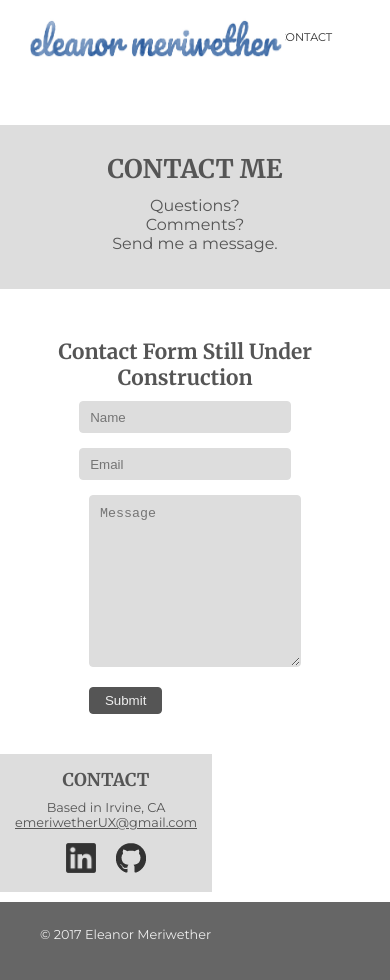
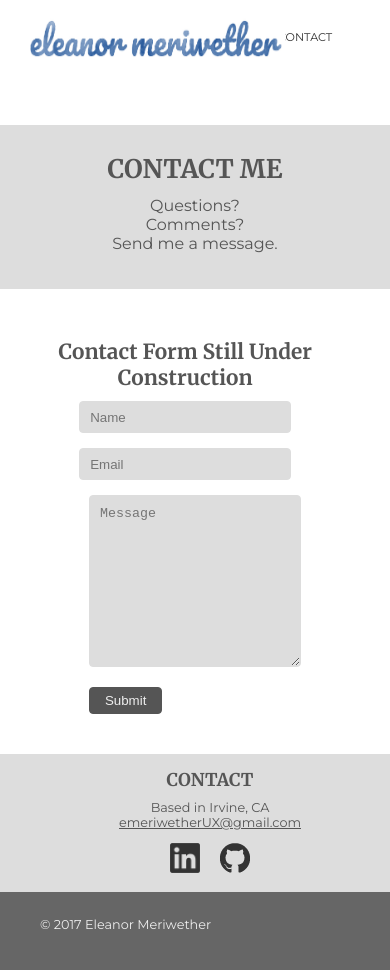
Before and after one commit to emeriwether/emeriwether.github.io, a Jekyll site: the page built from contact.html, in a window 390 px wide. Built offline with Jekyll 4.4.1, drawn with Linux system fonts in a browser that asks for light colours; nearby versions of some CDN libraries.

Commit message:
ct prev commit

```diff
--- a/css/styles.css
+++ b/css/styles.css
@@ -216,9 +216,9 @@ MEDIA QUERIES
 
 @media screen and (max-width: 650px) {
     /*Contact*/
-    section.contactInfo { margin-bottom: 0; margin-top: 40px; }
+    section.contactInfo { margin-bottom: 0; margin-top: 40px; padding-bottom: 0; }
     section.contactInfo #form {margin-left: 15%; margin-bottom: 40px; }
-    section.contactInfo #info { display: block;  }
+    section.contactInfo #info { display: block; width: 100%; }
 }
 
 @media screen and (max-width: 490px) {
```
